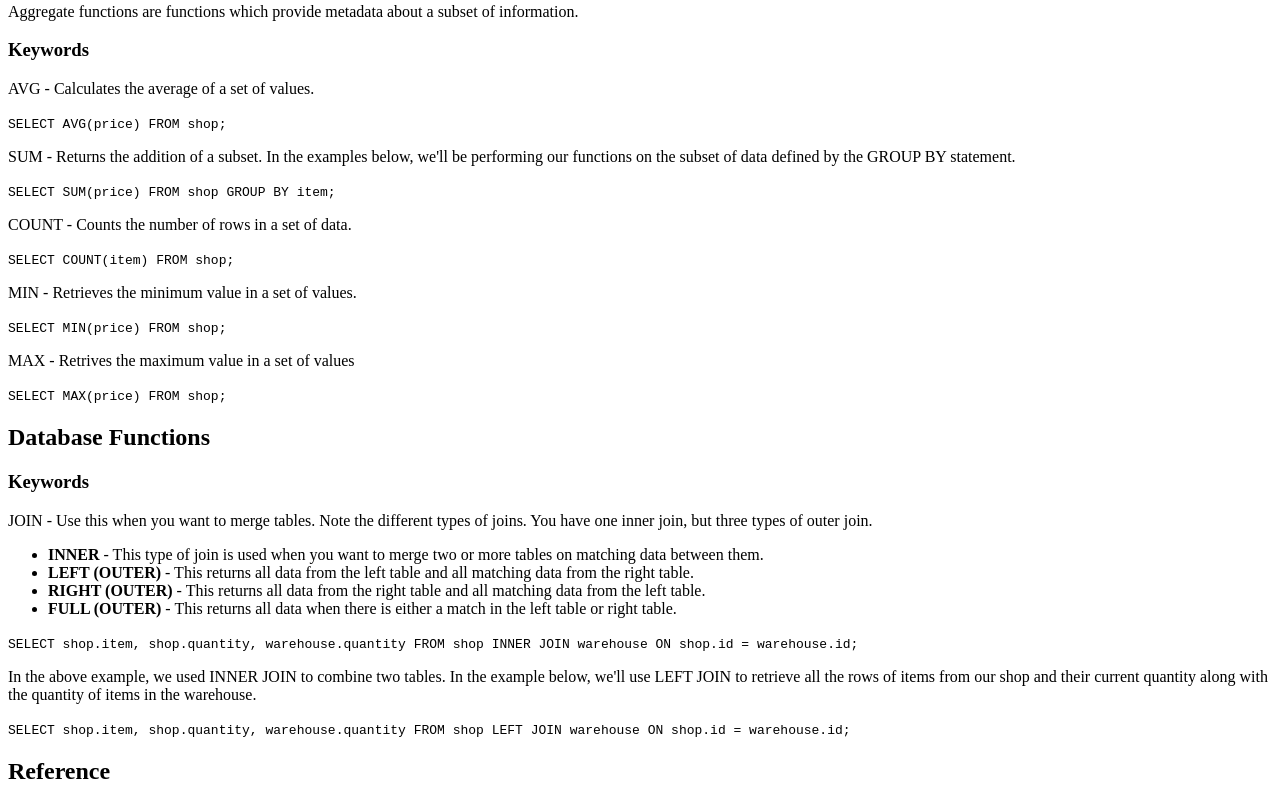
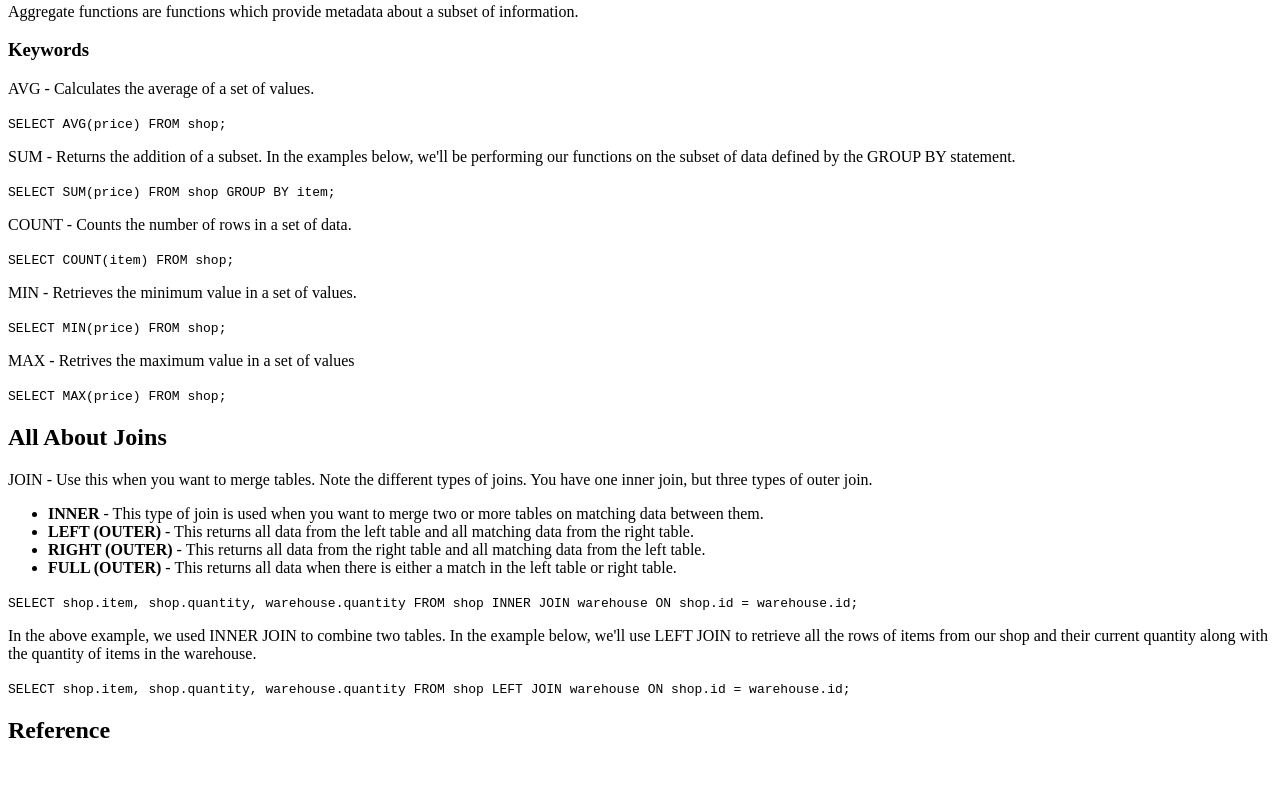
Before and after one commit to WhiteWolfNinja/fcc_projects, a plain HTML site: page Coding Projects/sql_technical_documentation/index.html in a window 1280 px wide. Shown: the part 2157-2961 px from the top of the page. After the commit the page ends 2921 px from the top, so only its background shows below. Drawn offline with Linux system fonts and the light colour scheme.

Commit message:
add Joins

```diff
--- a/Coding Projects/sql_technical_documentation/index.html
+++ b/Coding Projects/sql_technical_documentation/index.html
@@ -154,12 +154,11 @@
       </section>
 
       <section class="main-section">
-        <header id="database_functions">
-          <h2>Database Functions</h2>
+        <header id="all_about_joins">
+          <h2>All About Joins</h2>
         </header>
 
         <div class="keywords">
-          <h3>Keywords</h3>
           <p>JOIN - Use this when you want to merge tables.  Note the different types of joins.  You have one inner join, but three types of outer join.</p>
             <ul>
               <li><strong>INNER</strong> - This type of join is used when you want to merge two or more tables on matching data between them.</li>
```
